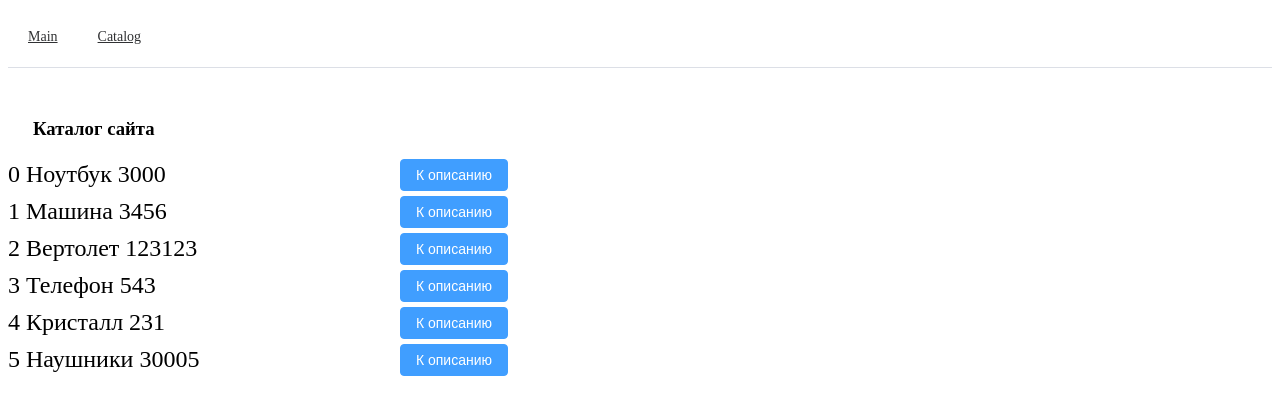
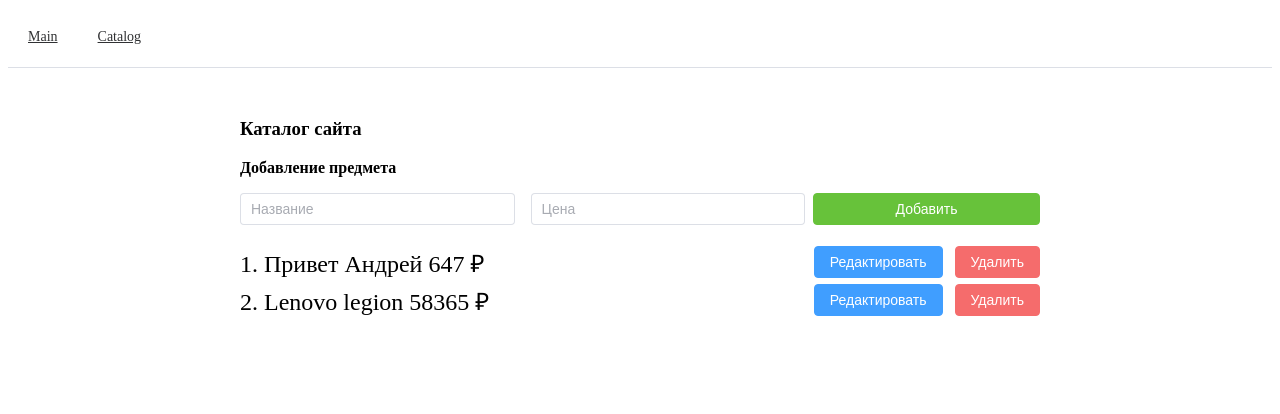
Before and after one commit to geril2207/soldatenko-tasks, a Vue app: page /catalog in a window 1280 px wide. Shown: the top 414 px of the page. Built offline with nearby package versions, Linux system fonts and the light colour scheme; data requests are answered from the project's data file.

Commit message:
add fake server and fetch add put delete

```diff
--- a/src/App.vue
+++ b/src/App.vue
@@ -10,38 +10,7 @@ export default {
   components: { Menu },
   data() {
     return {
-      list: [
-        {
-          id: 0,
-          title: 'Ноутбук',
-          price: '3000',
-        },
-        {
-          id: 1,
-          title: 'Машина',
-          price: '3456',
-        },
-        {
-          id: 2,
-          title: 'Вертолет',
-          price: '123123',
-        },
-        {
-          id: 3,
-          title: 'Телефон',
-          price: '543',
-        },
-        {
-          id: 4,
-          title: 'Кристалл',
-          price: '231',
-        },
-        {
-          id: 5,
-          title: 'Наушники',
-          price: '30005',
-        },
-      ],
+      list: [],
     }
   },
 }
--- a/src/components/Catalog.vue
+++ b/src/components/Catalog.vue
@@ -1,27 +1,65 @@
 <template>
-  <div>
+  <div class="catalog__wrapper">
     <h3>Каталог сайта</h3>
+    <Form @addItem="addItem" />
     <div>
-      <CatalogItem v-for="item of list" :key="item.id" :itemData="item" />
+      <h3 v-if="loading">Идет загрузка...</h3>
+      <CatalogItem
+        v-else
+        v-for="(item, index) of list"
+        :key="item.id"
+        :index="index"
+        :itemData="item"
+      />
     </div>
   </div>
 </template>
 
 <script>
 import CatalogItem from './CatalogItem.vue'
+import Form from './Form.vue'
+import axios from 'axios'
 export default {
   name: 'Catalog',
-  components: { CatalogItem },
+  components: { CatalogItem, Form },
   data() {
     return {
       list: this.$root.list,
+      loading: false,
     }
+  },
+  methods: {
+    async fetchItems() {
+      this.loading = true
+      // setTimeout(async () => {
+      //   const response = await axios.get('http://localhost:3000/items')
+      //   this.list = response.data
+      //   this.loading = false
+      //   this.$root.list = this.list
+      // }, 3000)
+      const response = await axios.get('http://localhost:3000/items')
+      this.list = response.data
+      this.loading = false
+      this.$root.list = this.list
+    },
+    async addItem(item) {
+      try {
+        await axios.post('http://localhost:3000/items', item)
+        this.fetchItems()
+      } catch (e) {
+        console.log(e)
+      }
+    },
+  },
+  mounted() {
+    this.fetchItems()
   },
 }
 </script>
 
 <style scoped>
-h3 {
-  margin-left: 25px;
+.catalog__wrapper {
+  max-width: 800px;
+  margin: 0 auto;
 }
 </style>
--- a/src/components/CatalogItem.vue
+++ b/src/components/CatalogItem.vue
@@ -1,22 +1,36 @@
 <template>
   <div class="item_wrapper">
-    {{ itemData.id }}
+    {{ index + 1 }}.
     {{ itemData.title }}
-    {{ itemData.price }}
-    <el-button
-      class="item__btn"
-      type="primary"
-      @click="$router.push(`/item/${itemData.id}`)"
-      >К описанию</el-button
-    >
+    {{ itemData.price }} &#8381;
+    <div>
+      <el-button
+        class="item__btn"
+        type="primary"
+        @click="$router.push(`/item/${itemData.id}`)"
+        >Редактировать</el-button
+      >
+      <el-button class="item__btn" type="danger" @click="deleteItem"
+        >Удалить</el-button
+      >
+    </div>
   </div>
 </template>
 
 <script>
+import axios from 'axios'
 export default {
   name: 'CatalogItem',
   props: {
     itemData: Object,
+    index: Number,
+  },
+
+  methods: {
+    async deleteItem() {
+      await axios.delete(`http://localhost:3000/items/${this.itemData.id}`)
+      await this.$parent.fetchItems()
+    },
   },
 }
 </script>
@@ -24,7 +38,6 @@ export default {
 <style scoped>
 .item_wrapper {
   margin-left: 40px;
-  width: 500px;
   font-size: 24px;
   display: flex;
   justify-content: space-between;
--- /dev/null
+++ b/src/components/Form.vue
@@ -0,0 +1,73 @@
+<template>
+  <div class="form__wrapper">
+    <h4>Добавление предмета</h4>
+    <div class="form">
+      <p class="input__wrapper">
+        <el-input
+          required
+          v-model="formData.title"
+          type="text"
+          placeholder="Название"
+        />
+      </p>
+      <p class="input__wrapper">
+        <el-input
+          required
+          v-model="formData.price"
+          type="text"
+          placeholder="Цена"
+        />
+      </p>
+      <el-button class="form__btn_submit" type="success" @click="formHandler"
+        >Добавить</el-button
+      >
+    </div>
+    <div class="line">
+      <div></div>
+    </div>
+  </div>
+</template>
+
+<script>
+export default {
+  name: 'Form',
+  data() {
+    return {
+      formData: {
+        title: '',
+        price: '',
+      },
+    }
+  },
+  methods: {
+    formHandler() {
+      const newItem = { ...this.formData, id: new Date().valueOf() }
+      this.$emit('addItem', newItem)
+    },
+  },
+}
+</script>
+
+<style scoped>
+h4 {
+  padding: 0;
+  margin: 0;
+}
+.form {
+  display: flex;
+  align-items: center;
+  width: 100%;
+}
+.input__wrapper {
+  width: 100%;
+  flex: 1 1 auto;
+  margin-right: 8px;
+  margin-left: 8px;
+}
+.input__wrapper:first-child {
+  margin-left: 0;
+}
+.form__btn_submit {
+  width: 600px;
+}
+</style>
--- a/src/components/Item.vue
+++ b/src/components/Item.vue
@@ -1,23 +1,66 @@
 <template>
   <div class="wrapp">
-    <div>{{ item.id }}</div>
-    <div>{{ item.title }}</div>
-    <div>{{ item.price }}</div>
+    <router-link class="item__back" to="/catalog">Назад</router-link>
+    <h3 v-if="loading">Идет загрузка</h3>
+    <div v-else>
+      <div>Название: {{ item.title }}</div>
+      <div>Цена: {{ item.price }} &#8381;</div>
+      <div class="form">
+        <p class="input__wrapper">
+          <el-input
+            required
+            v-model="item.title"
+            type="text"
+            placeholder="Название"
+          />
+        </p>
+        <p class="input__wrapper">
+          <el-input
+            required
+            v-model="item.price"
+            type="text"
+            placeholder="Цена"
+          />
+        </p>
+        <el-button class="form__btn_submit" type="primary" @click="updateItem"
+          >Добавить</el-button
+        >
+      </div>
+    </div>
   </div>
 </template>
 
 <script>
+import axios from 'axios'
 export default {
   name: 'Item',
   data() {
     return {
       item: {},
+      loading: false,
     }
   },
+  methods: {
+    async getItem() {
+      this.loading = true
+      const response = await axios.get(
+        `http://localhost:3000/items/${this.$route.params.itemId}`
+      )
+      this.item = response.data
+      this.loading = false
+    },
+    async updateItem() {
+      this.loading = true
+      const response = await axios.put(
+        `http://localhost:3000/items/${this.$route.params.itemId}`,
+        this.item
+      )
+      this.item = response.data
+      this.loading = false
+    },
+  },
   mounted() {
-    this.item = this.$root.list.find(
-      (item) => +this.$route.params.itemId === item.id
-    )
+    this.getItem()
   },
 }
 </script>
@@ -27,4 +70,11 @@ export default {
   margin-left: 25px;
   font-size: 24px;
 }
+.item__back {
+  font-size: 24px;
+  text-decoration: none;
+}
+.form {
+  max-width: 300px;
+}
 </style>
--- /dev/null
+++ b/src/db.json
@@ -0,0 +1,14 @@
+{
+  "items": [
+    {
+      "title": "Привет Андрей",
+      "price": "647",
+      "id": 1644407060963
+    },
+    {
+      "title": "Lenovo legion",
+      "price": "58365",
+      "id": 1644407392713
+    }
+  ]
+}
```
